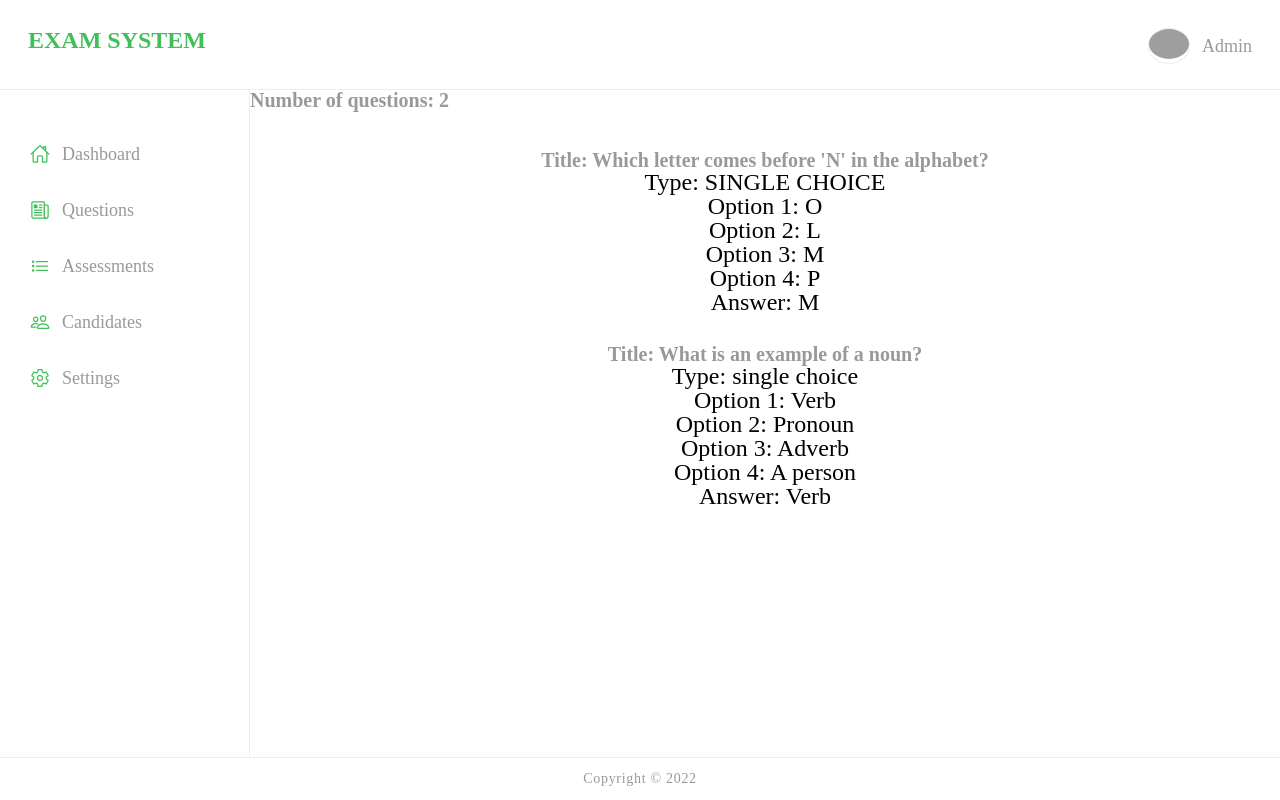
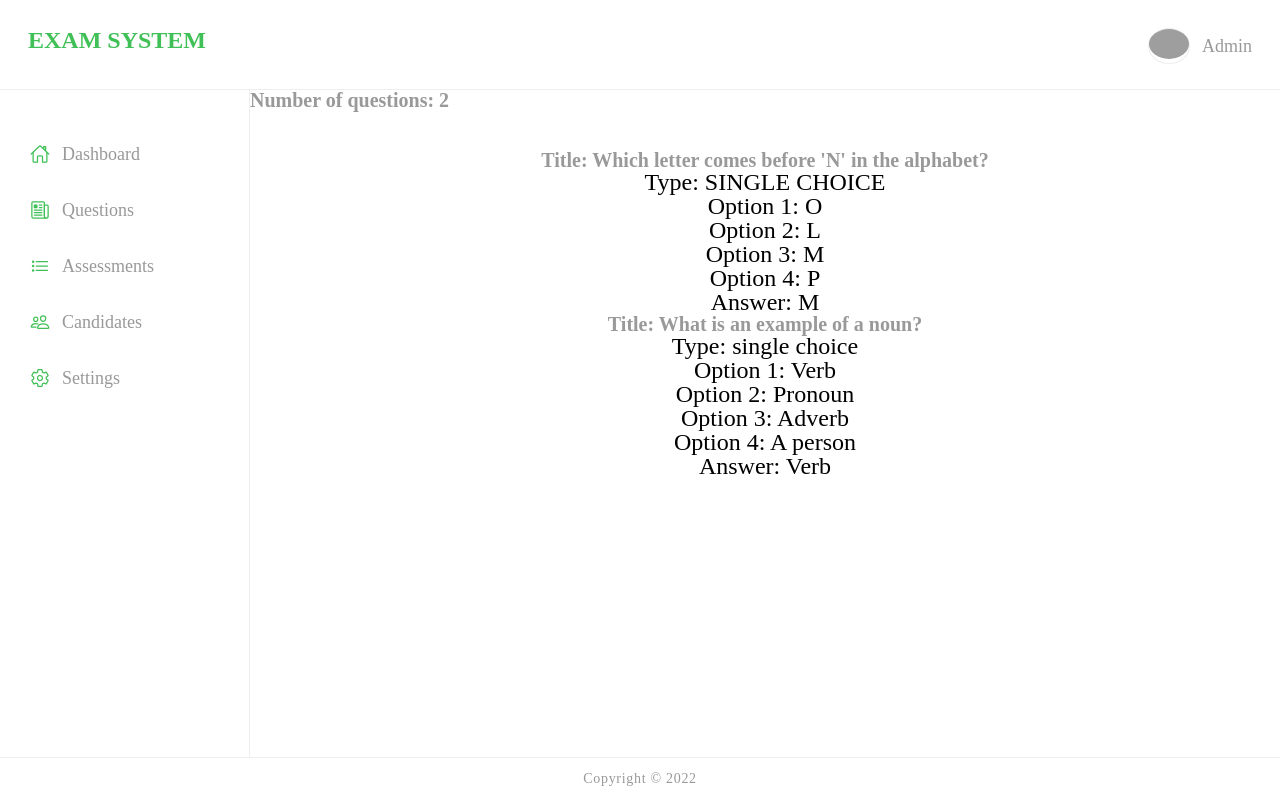
Before and after one commit to Nnvemeka/Exam-system, a React (Create React App) app: page /question-bank/English/1 in a window 1280 px wide. Built offline with nearby package versions, Linux system fonts and the light colour scheme; data requests are answered from the project's data file; grey boxes are pictures that could not be loaded.

Commit message:
Define css classes for question bank list page

```diff
--- a/src/pages/question-bank/questionBankList/QuestionBankList.jsx
+++ b/src/pages/question-bank/questionBankList/QuestionBankList.jsx
@@ -14,22 +14,22 @@ const QuestionBankList = () => {
     }
 
     return (
-        <main>
+        <main className='questionBankList'>
             <h3>Number of questions: {listOfQuestions.length}</h3>
             {
                 listOfQuestions.map((question, i) => (
-                    <div key={i} style={{marginBottom: '30px'}}>
-                        <h4>Title: {question.text}</h4>
+                    <div key={i} className="questionBankList--container">
+                        <h4 className='questionBankList--title'>Title: {question.text}</h4>
                         {question.type.map((t, i) => (
-                            <p key={i}>Type: {t}</p>
+                            <p key={i} className="questionBankList--type">Type: {t}</p>
                         ))}
 
                         {question.options.map((o, i) => (
-                            <p key={i}>Option {i + 1}: {o}</p>
+                            <p key={i} className="questionBankList--option">Option {i + 1}: {o}</p>
                         ))}
 
                         {question.answer.map((a, i) => (
-                            <p key={i}>Answer: {a}</p>
+                            <p key={i} className="questionBankList--answer">Answer: {a}</p>
                         ))}
                     </div>
 
--- a/src/pages/question-bank/questionBankList/questionBankList.css
+++ b/src/pages/question-bank/questionBankList/questionBankList.css
@@ -0,0 +1,24 @@
+.questionBankList {
+    margin: 4rem;
+    color: #555;
+}
+
+.questionBankList--container {
+
+}
+
+.questionBankList--title {
+
+}
+
+.questionBankList--type {
+
+}
+
+.questionBankList--option {
+
+}
+
+.questionBankList--answer {
+
+}
```
